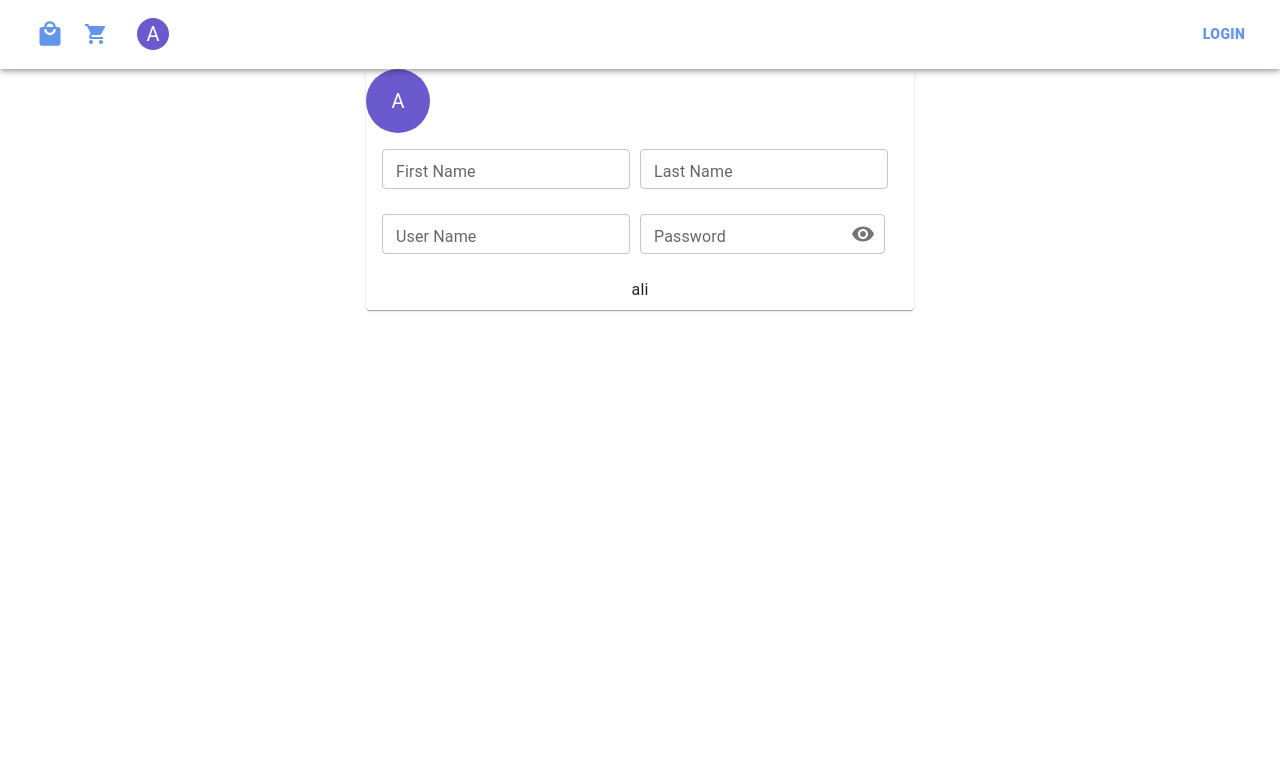
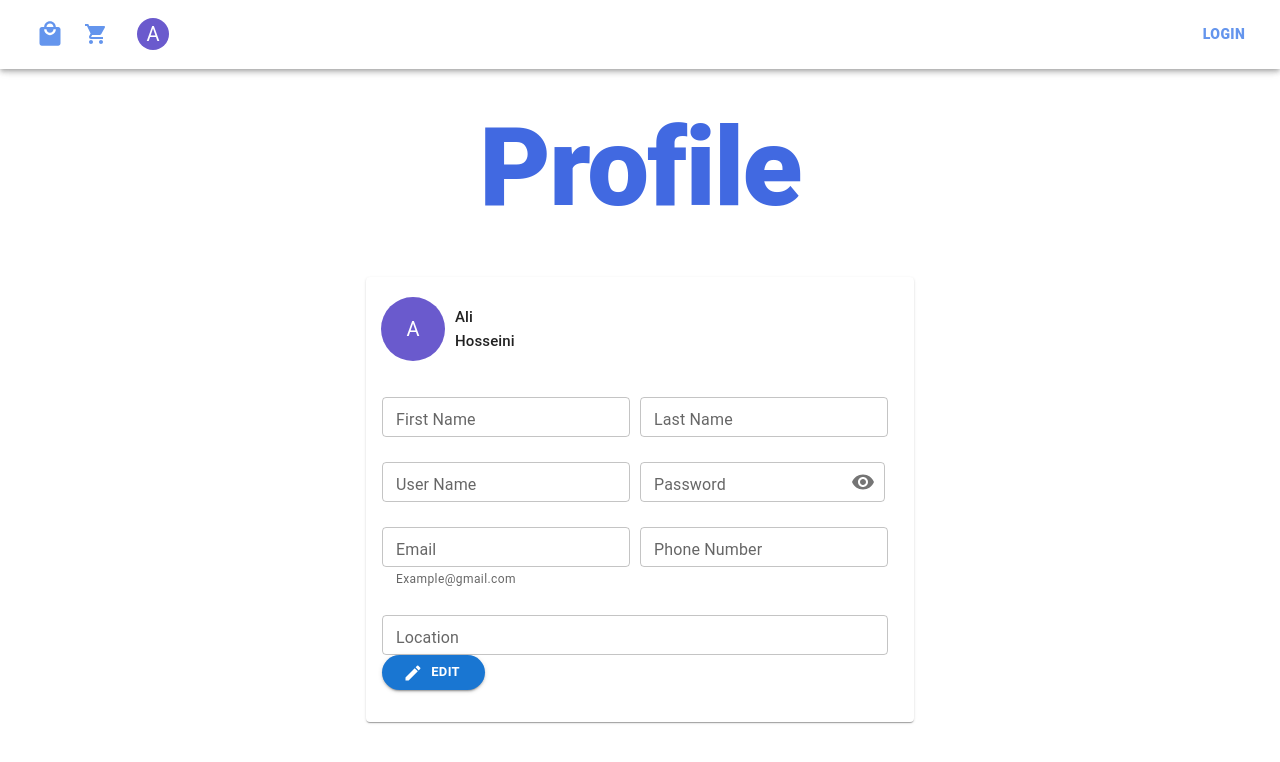
Before and after one commit to ali-fadaei23/iShop, a React (Create React App) app: page /profile in a window 1280 px wide. Shown: the top 762 px of the page. Built offline with nearby package versions, Linux system fonts and the light colour scheme; no server answers.

Commit message:
Set submit form in profile

```diff
--- a/src/components/navbar/profile/profile-page/Profile.css
+++ b/src/components/navbar/profile/profile-page/Profile.css
@@ -5,13 +5,23 @@
   padding: 5px;
 }
 
+/* info */
+.MuiTypography-root.info-text {
+  font-size: 15px;
+  margin: 0;
+  padding: 0;
+  margin-left: 10px;
+}
+
 .info {
   display: flex;
   align-items: flex-start;
   flex-direction: column;
+  justify-content: center;
 }
 
 .avatar {
+  margin: 20px 15px;
   display: flex;
   align-items: center;
   justify-content: flex-start;
--- a/src/components/navbar/profile/profile-page/Profile.jsx
+++ b/src/components/navbar/profile/profile-page/Profile.jsx
@@ -6,10 +6,8 @@ import {
   Avatar,
   CardActions,
   Typography,
-  TextField,
   IconButton,
-  Input,
-  FilledInput,
+  Button,
   OutlinedInput,
   InputLabel,
   InputAdornment,
@@ -18,26 +16,99 @@ import {
 } from "@mui/material";
 import Visibility from "@mui/icons-material/Visibility";
 import VisibilityOff from "@mui/icons-material/VisibilityOff";
+import EditIcon from "@mui/icons-material/Edit";
 const Profile = () => {
   const [showPassword, setShowPassword] = useState(false);
+  const [password, setPassword] = useState("");
+  const [phoneNumber, setPhoneNumber] = useState("");
+  const [firstName, setFirstName] = useState("");
+  const [lastName, setLastName] = useState("");
+  const [email, setEmail] = useState("");
+  const [userName, setUserName] = useState("");
+  const [location, setLocation] = useState("");
 
   const handleClickShowPassword = () => setShowPassword((show) => !show);
-
   const handleMouseDownPassword = (event) => {
     event.preventDefault();
   };
 
+  const handlePassword = (e) => {
+    setPassword(e.target.value);
+  };
+
+  const handleFirstName = (e) => {
+    setFirstName(e.target.value);
+  };
+
+  const handleLastName = (e) => {
+    setLastName(e.target.value);
+  };
+
+  const handleUserName = (e) => {
+    setUserName(e.target.value);
+  };
+
+  const handlePhoneNumber = (e) => {
+    setPhoneNumber(e.target.value);
+  };
+
+  const handleEmail = (e) => {
+    setEmail(e.target.value);
+  };
+
+  const handleLocation = (e) => {
+    setLocation(e.target.value);
+  };
+
+  const handleSubmit = (event) => {
+    event.preventDefault();
+    console.log({
+      firstname: firstName,
+      lastname: lastName,
+      phone: phoneNumber,
+      password: password,
+      username: userName,
+      location: location,
+      email: email,
+    });
+  };
+
   return (
     <>
+      <div>
+        <Typography
+          variant="h1"
+          textAlign={"center"}
+          sx={{ fontWeight: 900, padding: 5 }}
+        >
+          Profile
+        </Typography>
+      </div>
       <div className="card-profile">
         <Card>
           <div className="avatar">
             <Avatar sx={{ width: 64, height: 64, bgcolor: "steelblue" }}>
               A
             </Avatar>
+            <div className="info">
+              <Typography
+                className="info-text"
+                variant="h6"
+                textAlign={"center"}
+              >
+                Ali
+              </Typography>
+              <Typography
+                className="info-text"
+                variant="h6"
+                textAlign={"center"}
+              >
+                Hosseini
+              </Typography>
+            </div>
           </div>
           <CardContent>
-            <form>
+            <form onSubmit={handleSubmit}>
               <div>
                 <FormControl>
                   <InputLabel htmlFor="outlined-adornment-firstname">
@@ -47,6 +118,8 @@ const Profile = () => {
                     // startAdornment={
 
                     // }
+                    value={firstName}
+                    onChange={handleFirstName}
                     id="outlined-adornment-firstname"
                     type="text"
                     size="small"
@@ -62,6 +135,8 @@ const Profile = () => {
                     // startAdornment={
 
                     // }
+                    value={lastName}
+                    onChange={handleLastName}
                     id="outlined-adornment-lastname"
                     type="text"
                     size="small"
@@ -79,6 +154,8 @@ const Profile = () => {
                     // startAdornment={
 
                     // }
+                    value={userName}
+                    onChange={handleUserName}
                     id="outlined-adornment-username"
                     type="text"
                     size="small"
@@ -95,6 +172,8 @@ const Profile = () => {
                       //   startAdornment={
 
                       //   }
+                      value={password}
+                      onChange={handlePassword}
                       id="outlined-adornment-password"
                       type={showPassword ? "text" : "password"}
                       size="small"
@@ -116,9 +195,70 @@ const Profile = () => {
                   </div>
                 </FormControl>
               </div>
+              <div style={{ marginTop: "25px" }}>
+                <FormControl>
+                  <InputLabel htmlFor="outlined-adornment-email">
+                    Email
+                  </InputLabel>
+                  <OutlinedInput
+                    // startAdornment={
+
+                    // }
+                    value={email}
+                    onChange={handleEmail}
+                    id="outlined-adornment-email"
+                    type="email"
+                    size="small"
+                    label="Email"
+                    color="secondary"
+                  />
+                  <FormHelperText> Example@gmail.com </FormHelperText>
+                </FormControl>
+                <FormControl>
+                  <InputLabel htmlFor="outlined-adornment-Phone-number">
+                    Phone Number
+                  </InputLabel>
+                  <OutlinedInput
+                    value={phoneNumber}
+                    onChange={handlePhoneNumber}
+                    id="outlined-adornment-Phone-number"
+                    type="tel"
+                    size="small"
+                    label="Phone Number"
+                    color="secondary"
+                  />
+                </FormControl>
+              </div>
+              <div className="location">
+                <FormControl sx={{ width: "100%", marginTop: "25px" }}>
+                  <InputLabel htmlFor="outlined-adornment-location">
+                    Location
+                  </InputLabel>
+                  <OutlinedInput
+                    // startAdornment={
+
+                    // }
+                    value={location}
+                    onChange={handleLocation}
+                    id="outlined-adornment-location"
+                    type="text"
+                    size="small"
+                    label="Location"
+                    color="secondary"
+                  />
+                </FormControl>
+              </div>
+              <Button
+                type="submit"
+                className="btn-update"
+                variant="contained"
+                startIcon={<EditIcon fontSize="small" />}
+              >
+                Edit
+              </Button>
             </form>
           </CardContent>
-          <CardActions>ali</CardActions>
+          <CardActions></CardActions>
         </Card>
       </div>
     </>
--- a/src/components/single-product/SingleProduct.jsx
+++ b/src/components/single-product/SingleProduct.jsx
@@ -17,17 +17,14 @@ import {
   CircularProgress,
   InputLabel,
   MenuItem,
-  // FormHelperText,
   FormControl,
   Select,
-  Alert,
-  AlertTitle,
 } from "@mui/material";
 import AddIcon from "@mui/icons-material/Add";
 import TurnedInNotIcon from "@mui/icons-material/TurnedInNot";
 import TurnedInIcon from "@mui/icons-material/TurnedIn";
 import RemoveIcon from "@mui/icons-material/Remove";
-import { SnackbarProvider, useSnackbar } from "notistack";
+import { useSnackbar } from "notistack";
 
 const reducer = (...arr) => {
   const res = [];
```
